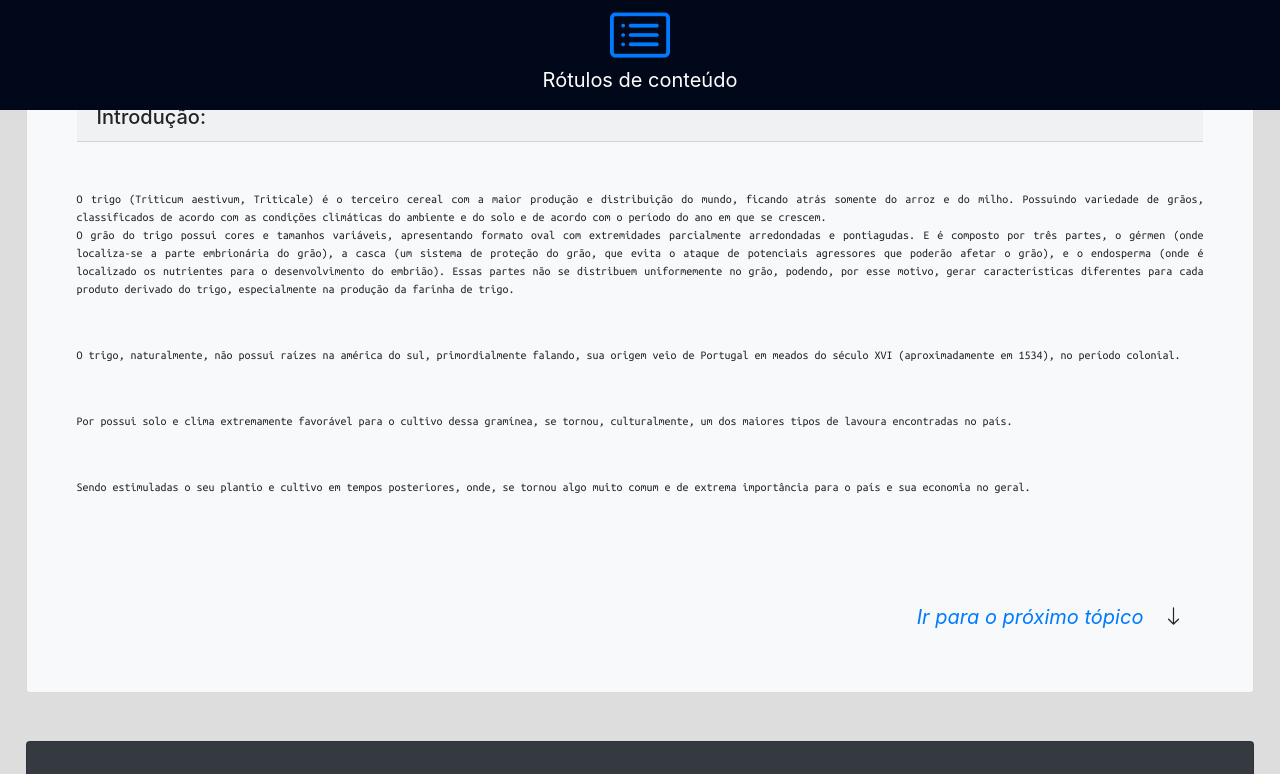
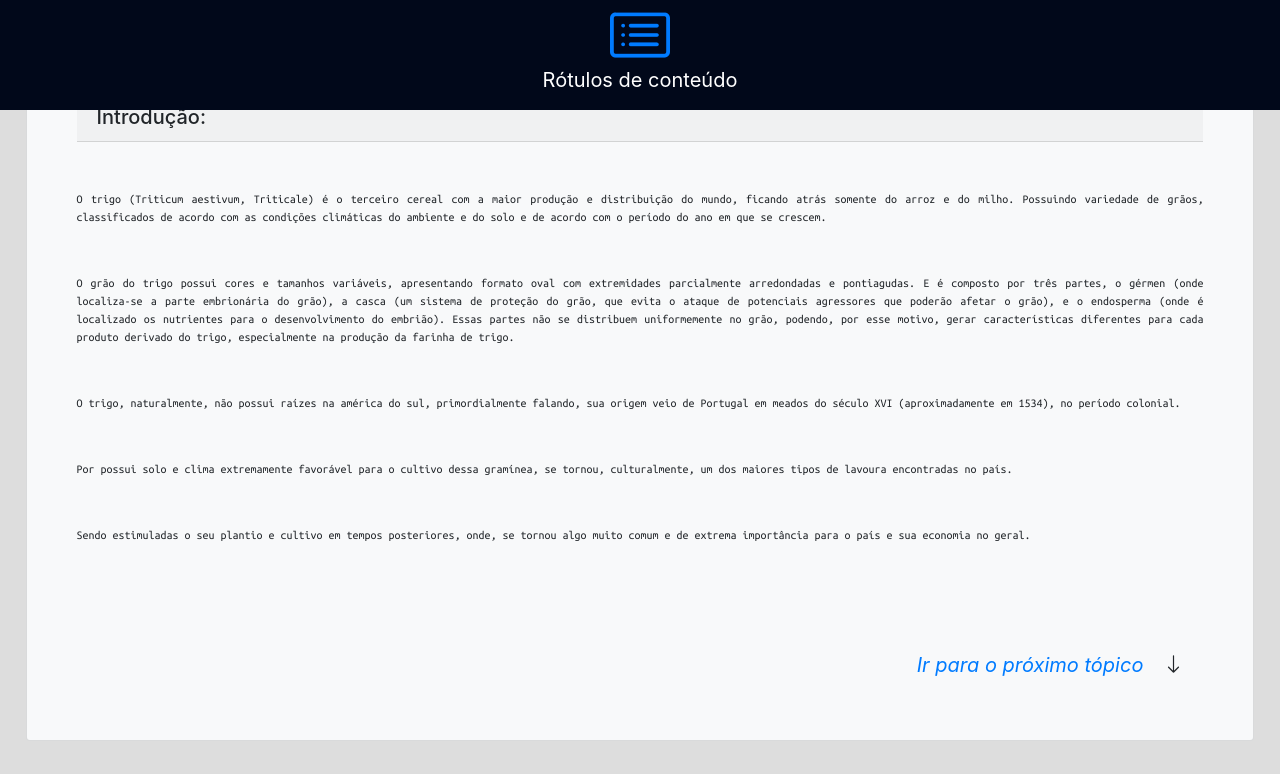
Before and after one commit to ImR0D/TrabalhoFaculdade_Semestre1_2022_Web_APS, a plain HTML site: page index.html in a window 1280 px wide. Shown: the part 690-1464 px from the top of the page. Drawn offline with nearby package versions, Linux system fonts and the light colour scheme; a web font is replaced by a local one.

Commit message:
Update index.html

```diff
--- a/index.html
+++ b/index.html
@@ -187,18 +187,14 @@
                  O trigo (Triticum aestivum, Triticale) é o terceiro cereal com a maior produção e distribuição do mundo,
                     ficando atrás somente do arroz e do milho. Possuindo variedade de grãos, classificados de acordo com
                     as condições climáticas do ambiente e do solo e de acordo com o período do ano em que se crescem. </br>
-                 O grão do trigo possui cores e tamanhos variáveis, apresentando formato oval com extremidades parcialmente arredondadas
+            </p>
+            <p class="card-text mb-5">
+                O grão do trigo possui cores e tamanhos variáveis, apresentando formato oval com extremidades parcialmente arredondadas
                     e pontiagudas. E é composto por três partes, o gérmen (onde localiza-se a parte embrionária do grão),
                     a casca (um sistema de proteção do grão, que evita o ataque de potenciais agressores que poderão afetar o grão),
                     e o endosperma (onde é localizado os nutrientes para o desenvolvimento do embrião).
                     Essas partes não se distribuem uniformemente no grão, podendo, por esse motivo,
                     gerar características diferentes para cada produto derivado do trigo, especialmente na produção da farinha de trigo.
-
-                <!--
-                O trigo é um dos cereais com a maior produção e distribuição e possui enorme variedade de grãos,
-                suas definições são tomadas de acordo com as condições climáticas do ambiente e do solo em que são feitas o plantio,
-                sendo classificadas de acordo com o período do ano em que se crescem.
-                    -->
             </p>
             <p class="card-text mb-5">
                 O trigo, naturalmente, não possui raízes na américa do sul, primordialmente falando,
```
